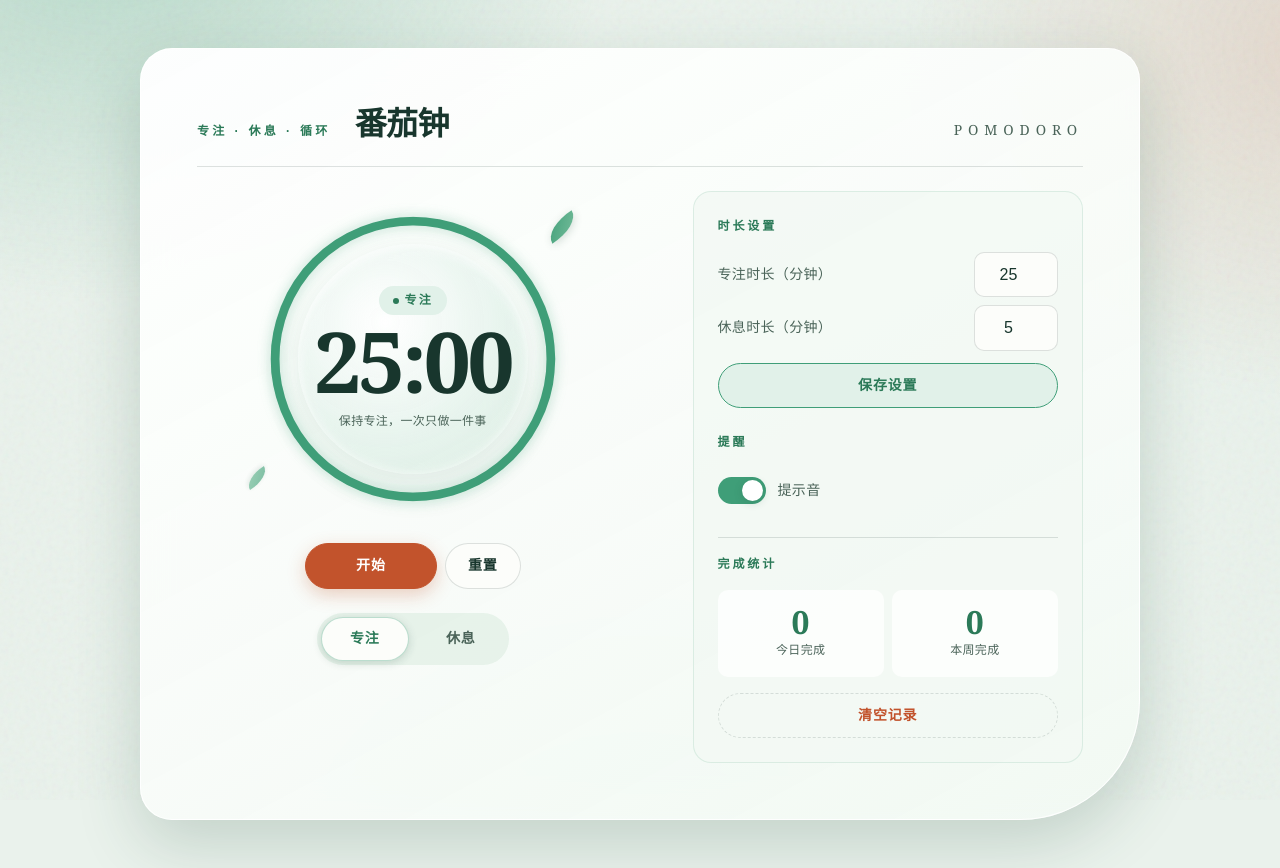
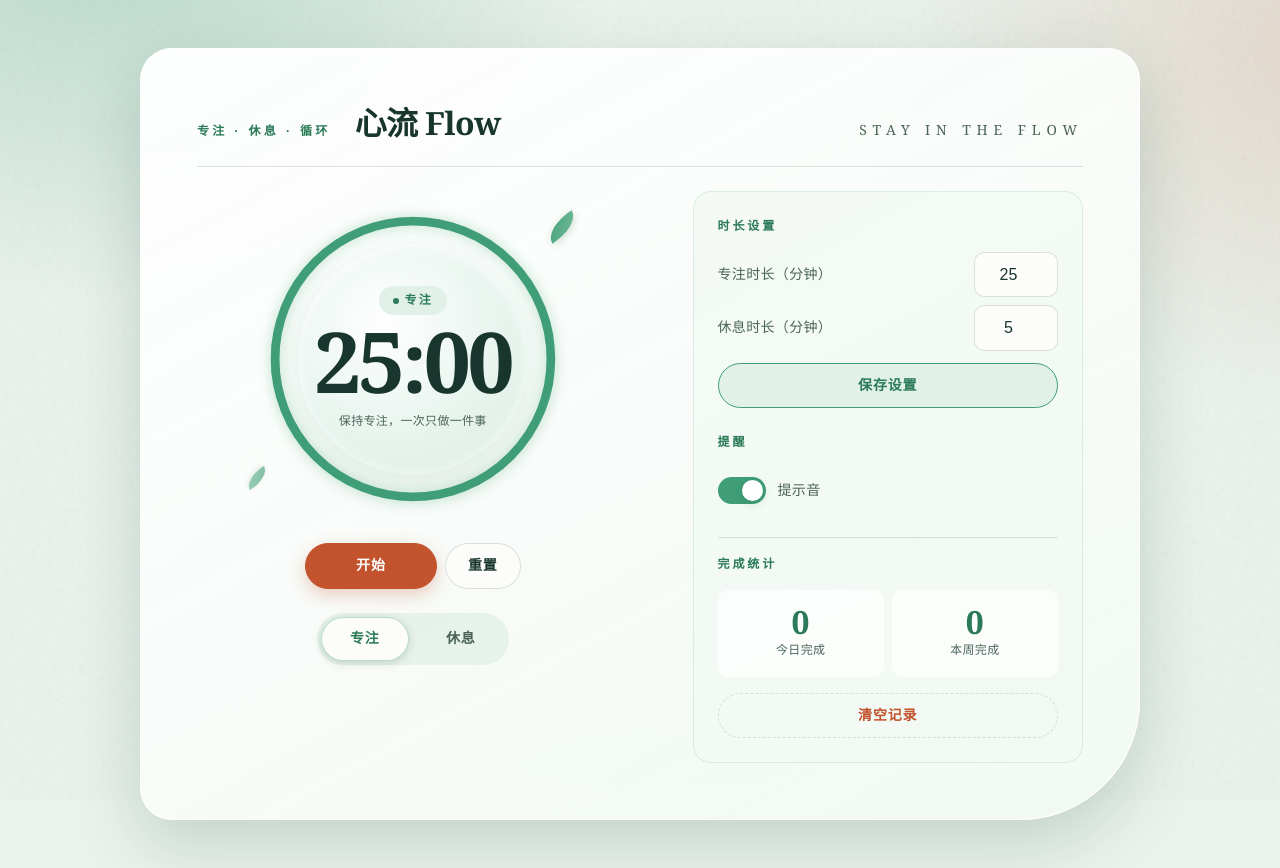
Before and after one commit to 3220600989/Clock-timer, a plain HTML site: page index.html in a window 1280 px wide. Drawn offline with Linux system fonts and the light colour scheme.

Commit message:
改名：心流 Flow（界面、通知文案与文档）

```diff
--- a/app.js
+++ b/app.js
@@ -83,7 +83,7 @@ function render() {
 function buildTitle(status, remainingText) {
   if (status === STATUS.RUNNING) return `${remainingText} · ${MODE_LABELS[timer.mode]}中`;
   if (status === STATUS.PAUSED) return `${remainingText} · 已暂停`;
-  return '番茄钟';
+  return '心流 Flow';
 }
 
 function showNotice(text) {
--- a/index.html
+++ b/index.html
@@ -4,7 +4,7 @@
   <meta charset="UTF-8">
   <meta name="viewport" content="width=device-width, initial-scale=1.0">
   <meta name="color-scheme" content="light">
-  <title>番茄钟</title>
+  <title>心流 Flow</title>
   <link rel="icon" href="data:,">
   <link rel="stylesheet" href="styles.css">
 </head>
@@ -12,8 +12,8 @@
   <main class="app" data-mode="focus" data-status="idle">
     <header class="app__header">
       <p class="app__eyebrow">专注 · 休息 · 循环</p>
-      <h1 class="app__title">番茄钟</h1>
-      <p class="app__subtitle">POMODORO</p>
+      <h1 class="app__title">心流 Flow</h1>
+      <p class="app__subtitle">STAY IN THE FLOW</p>
     </header>
 
     <div class="stage" role="group" aria-label="计时器">
--- a/notify.js
+++ b/notify.js
@@ -7,7 +7,7 @@
 
 export const MESSAGES = {
   focus: { title: '专注完成！休息一下吧', body: '专注周期已完成，休息一下吧。' },
-  break: { title: '休息结束，开始下一个番茄', body: '休息结束，开始下一个番茄。' },
+  break: { title: '休息结束，进入下一段心流', body: '休息结束，进入下一段心流。' },
 };
 
 /** 主音量，对应原 Audio 方案的 volume = 0.6 */
--- a/styles.css
+++ b/styles.css
@@ -1,5 +1,5 @@
 /* =========================================================================
-   番茄钟 · 清新有机视觉系统
+   心流 Flow · 清新有机视觉系统
    设计方向：Organic / natural —— 薄荷与鼠尾草绿、柔和曲线、纸质纹理、呼吸感
    记忆点：会呼吸的进度圆环（专注薄荷绿 / 休息珊瑚橘）
    约束：无外部字体与图片请求（离线可用），保留全部 DOM 契约，首屏 <100KB
```
Also changed, not shown: 3 other files.
